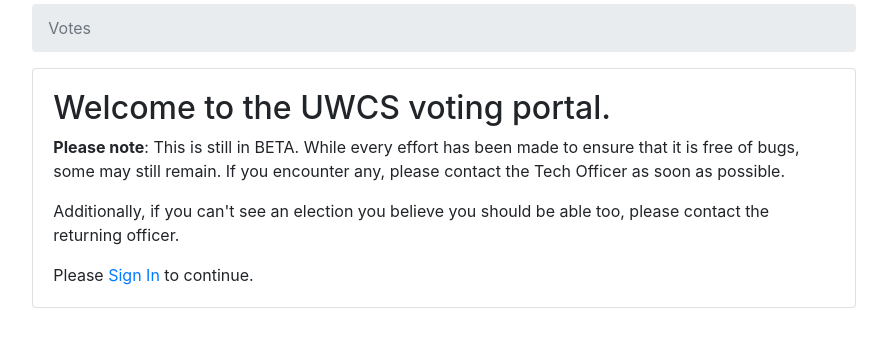
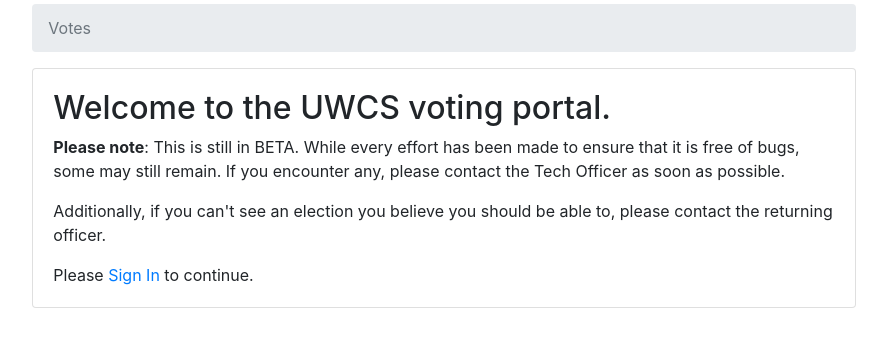
Before and after one commit to ericthelemur/uwcs-vote, a Django app: page / in a window 1280 px wide. Shown: the part 127-474 px from the top of the page, without its empty margins (196-1083 px from the left). Run offline with Django 3.2, Linux system fonts and the light colour scheme; parts of the project's set-up code (start-up, migrations or seed data) failed here and were passed over; some libraries are stand-ins or nearby versions.

Commit message:
Typo Fix

```diff
--- a/uwcsvote/templates/home.html
+++ b/uwcsvote/templates/home.html
@@ -22,7 +22,7 @@
                 If you encounter any, please contact the Tech Officer as soon as possible.
             </p>
             <p>
-                Additionally, if you can't see an election you believe you should be able too, please contact the returning officer.
+                Additionally, if you can't see an election you believe you should be able to, please contact the returning officer.
             </p>
             {% if user.is_anonymous %}
                 <p class="card-text">Please <a href="{% url "account_login" %}">Sign In</a> to continue.</p>
```
